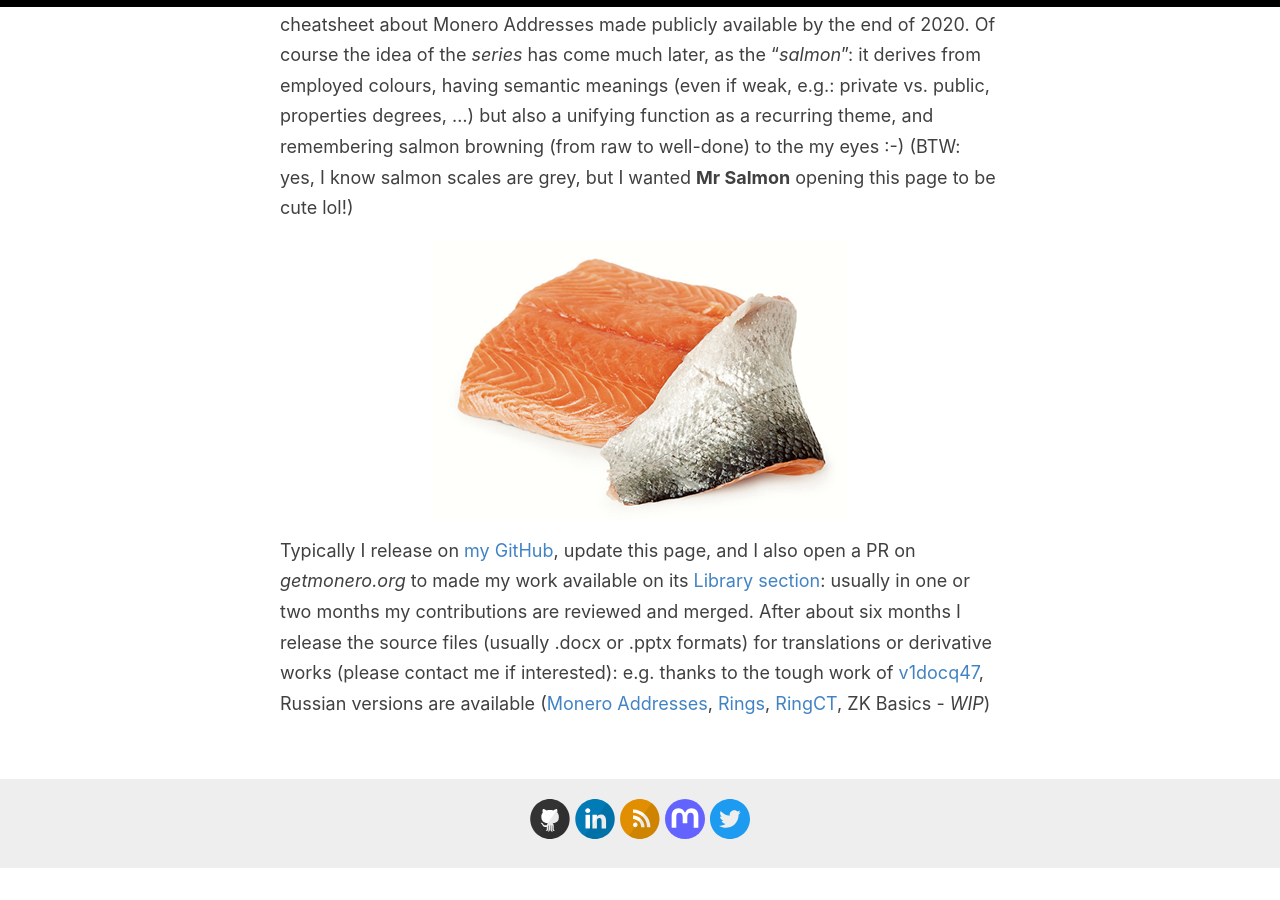
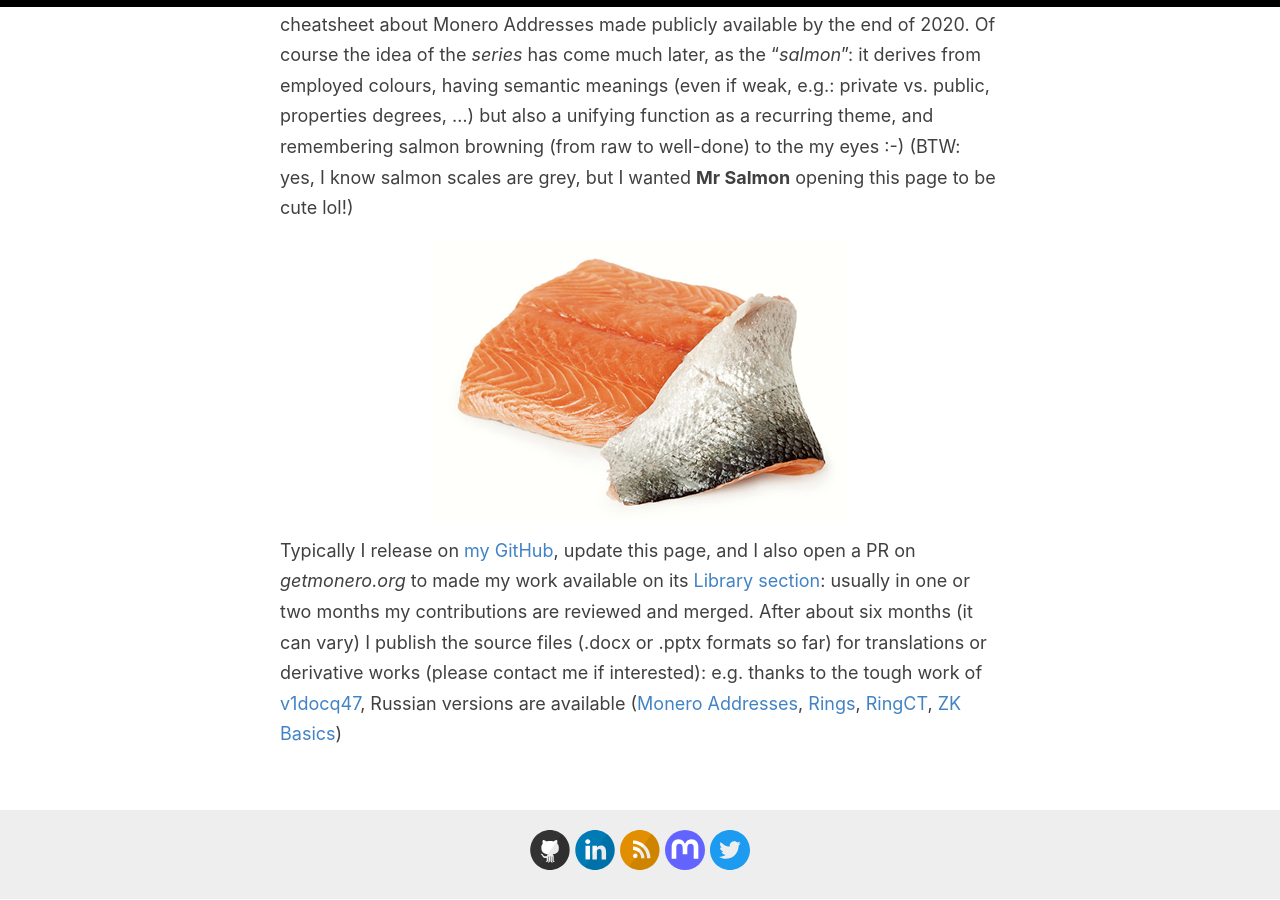
Before and after one commit to baro77/baro77.github.io, a Jekyll site: the page built from _pages/tss.md, in a window 1280 px wide and 900 px high, scrolled down 2660 px. Built offline with Jekyll 4.4.1, drawn with Linux system fonts in a browser that asks for light colours; before the commit the page ends 3529 px from its top, so only the background shows below that.

Commit message:
Update tss.md
added link to russian translation of ZK basics and restated the last paragraph

```diff
--- a/_pages/tss.md
+++ b/_pages/tss.md
@@ -40,4 +40,4 @@ The next step has been to think that my notes could be useful to someone else de
 ![real salmon slice](/images/tss_realsalmon.png)
 
 Typically I release on [my GitHub](https://github.com/baro77){:target="_blank"}, update this page, and I also open a PR on _getmonero.org_ to made my work available on its [Library section](https://www.getmonero.org/library/){:target="_blank"}: usually in one or two months my contributions are reviewed and merged.
-After about six months I release the source files (usually .docx or .pptx formats) for translations or derivative works (please contact me if interested): e.g. thanks to the tough work of [v1docq47](https://github.com/v1docq47){:target="_blank"}, Russian versions are available ([Monero Addresses](MoneroAddressesCheatsheet20201206-RU.pdf){:target="_blank"}, [Rings](RingsCheatsheet20210301-RU.pdf){:target="_blank"}, [RingCT](RctCheatsheet20210604-RU.pdf){:target="_blank"}, ZK Basics - _WIP_)
+After about six months (it can vary) I publish the source files (.docx or .pptx formats so far) for translations or derivative works (please contact me if interested): e.g. thanks to the tough work of [v1docq47](https://github.com/v1docq47){:target="_blank"}, Russian versions are available ([Monero Addresses](MoneroAddressesCheatsheet20201206-RU.pdf){:target="_blank"}, [Rings](RingsCheatsheet20210301-RU.pdf){:target="_blank"}, [RingCT](RctCheatsheet20210604-RU.pdf){:target="_blank"}, [ZK Basics](ZKbasicsCheatsheet20220621-RU.pdf){:target="_blank"})
```
